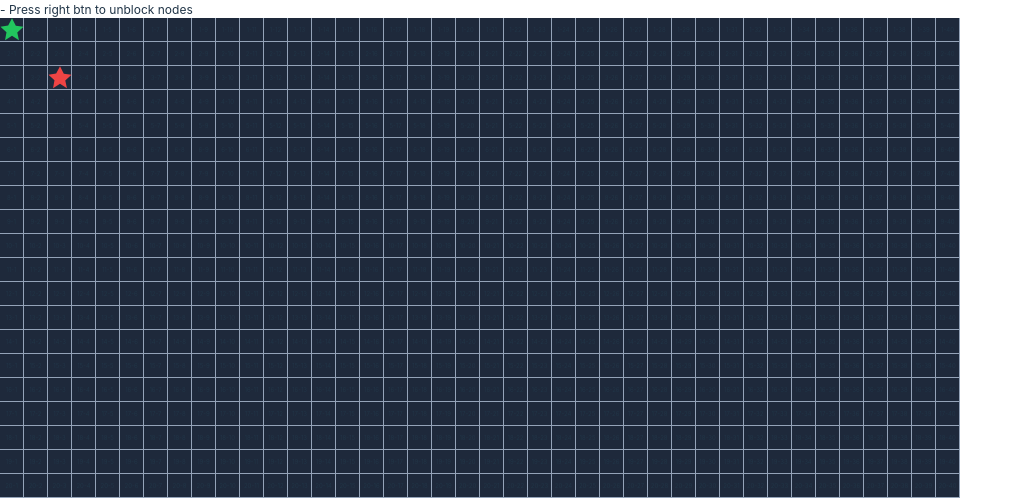
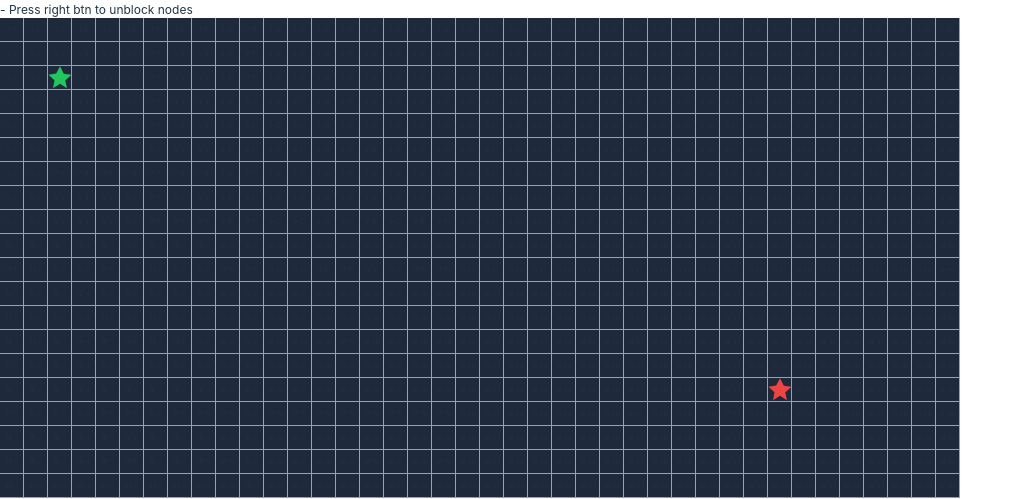
Before and after one commit to mrChernicharo/path-finder-app, a React (Vite) app: page / in a window 1280 px wide. Shown: the part 190-689 px from the top of the page, without its empty margins (0-1023 px from the left). Built offline with nearby package versions, Linux system fonts and the light colour scheme.

Commit message:
destination point

```diff
--- a/src/App.tsx
+++ b/src/App.tsx
@@ -1,6 +1,6 @@
 import SettingsPane from './components/SettingsPane';
 import WorldMap from './components/WorldMap';
-import { useDrag } from './components/useDrag';
+import { useDrag } from './hooks/useDrag';
 
 function App() {
 
--- a/src/components/Draggable.tsx
+++ b/src/components/Draggable.tsx
@@ -1,7 +1,8 @@
 import { ReactNode, useCallback, useEffect, useRef, useState, RefObject } from 'react';
-import { useDrag } from './useDrag';
+import { useDrag } from '../hooks/useDrag';
 import { useAppSelector } from '../redux/modules/util';
 import { getNodes } from '../redux/modules/world-map.selector';
+import { idMaker } from '../utils/helpers';
 
 interface DraggableProps {
   width: number;
@@ -10,13 +11,7 @@ interface DraggableProps {
   children: ReactNode;
 }
 
-const ID_CHARS = 'abcdefghijklmnopqrstuvwxyzABCDEFGHIJKLMNOPQRSTUVWXYZ_-';
 
-const idMaker = (length = 12) =>
-  Array(length)
-    .fill(0)
-    .map((item) => ID_CHARS.split('')[Math.round(Math.random() * ID_CHARS.length)])
-    .join('');
 
 export default function Draggable(props: DraggableProps) {
   const {
--- a/src/components/SettingsPane.tsx
+++ b/src/components/SettingsPane.tsx
@@ -1,13 +1,7 @@
 import { useAppSelector, useAppDispatch } from '../redux/modules/util';
 import { worldMapActions } from '../redux/modules/world-map';
 import { getMapWidth, getMapHeight, getNodeSize } from '../redux/modules/world-map.selector';
-
-export const MAX_WIDTH = 100;
-export const MIN_WIDTH = 5;
-export const MAX_HEIGHT = 50;
-export const MIN_HEIGHT = 5;
-export const MIN_NODE_SIZE = 5;
-export const MAX_NODE_SIZE = 50;
+import { MIN_WIDTH, MAX_WIDTH, MIN_HEIGHT, MAX_HEIGHT, MIN_NODE_SIZE, MAX_NODE_SIZE } from '../utils/constants';
 
 export default function SettingsPane() {
   const width = useAppSelector(getMapWidth);
--- a/src/components/WorldMap.tsx
+++ b/src/components/WorldMap.tsx
@@ -6,7 +6,6 @@ import Draggable from './Draggable';
 
 export default function WorldMap() {
   const nodesGrid = useAppSelector(getNodes);
-  const nodeSize = useAppSelector(getNodeSize);
   const selectionMode = useAppSelector(getSelectionMode);
   const { setSelectionMode } = worldMapActions;
 
@@ -42,9 +41,24 @@ export default function WorldMap() {
           </div>
         ))}
 
-        <Draggable width={nodeSize} height={nodeSize} initialPos={{ x: 0, y: 0 }}>
+        <DestinationPoint type="start" initialPos={{ x: 2, y: 2 }} />
+        <DestinationPoint type="end" initialPos={{ x: 32, y: 15 }} />
+      </div>
+    </div>
+  );
+}
+
+export function DestinationPoint(props: { type: 'start' | 'end'; initialPos: { x: number; y: number } }) {
+  const {
+    type,
+    initialPos: { x, y },
+  } = props;
+  const nodeSize = useAppSelector(getNodeSize);
+
+  return (
+    <Draggable width={nodeSize} height={nodeSize} initialPos={{ x: x * nodeSize, y: y * nodeSize }}>
       <div
-            className="bg-green-500 hover:cursor-grab"
+        className={`${type === 'start' ? 'bg-green-500' : 'bg-red-500'} hover:cursor-grab`}
         style={{
           width: nodeSize,
           height: nodeSize,
@@ -52,14 +66,5 @@ export default function WorldMap() {
         }}
       />
     </Draggable>
-        <Draggable width={nodeSize} height={nodeSize} initialPos={{ x: 2 * nodeSize, y: 2 * nodeSize }}>
-          <div className="bg-red-500 hover:cursor-grab" style={{
-              width: nodeSize,
-              height: nodeSize,
-              clipPath: `polygon(50% 0%, 66% 31%, 98% 35%, 72% 59%, 79% 91%, 50% 73%, 21% 91%, 27% 58%, 2% 35%, 34% 30%)`,
-            }} />
-        </Draggable>
-      </div>
-    </div>
   );
 }
--- /dev/null
+++ b/src/utils/constants.ts
@@ -0,0 +1,6 @@
+export const MAX_WIDTH = 100;
+export const MIN_WIDTH = 5;
+export const MAX_HEIGHT = 50;
+export const MIN_HEIGHT = 5;
+export const MIN_NODE_SIZE = 5;
+export const MAX_NODE_SIZE = 50;
--- /dev/null
+++ b/src/utils/helpers.ts
@@ -0,0 +1,7 @@
+const ID_CHARS = 'abcdefghijklmnopqrstuvwxyzABCDEFGHIJKLMNOPQRSTUVWXYZ_-';
+
+export const idMaker = (length = 12) =>
+  Array(length)
+    .fill(0)
+    .map((item) => ID_CHARS.split('')[Math.round(Math.random() * ID_CHARS.length)])
+    .join('');
```
Also changed, not shown: src/components/DestinationPoint.tsx (added), src/hooks/useDrag.ts (renamed from src/components/useDrag.ts). Lines whose indentation alone changed are shown as unchanged.
